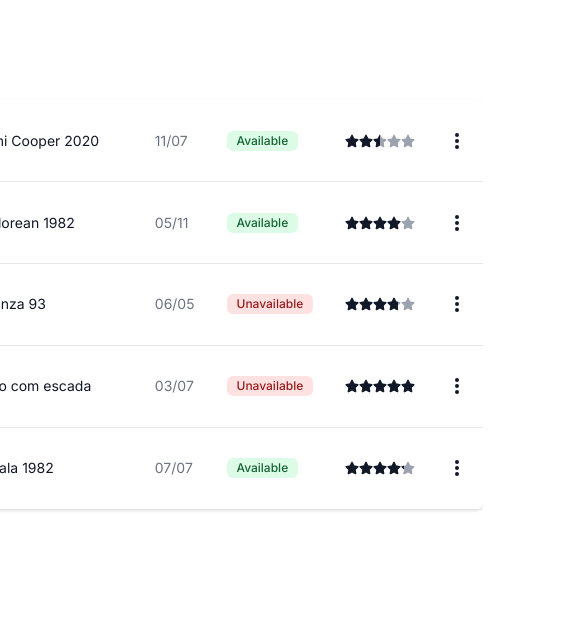
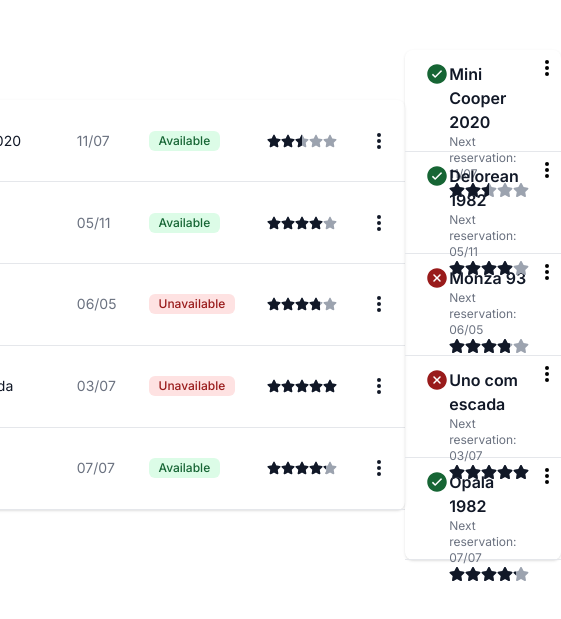
Before and after one commit to guipaex/jet-test, a Next.js app: page / in a window 390 px wide. Shown: the part 117-736 px from the top of the page, 561 px wide, since content can reach past the window. Built offline with nearby package versions, Linux system fonts and the light colour scheme.

Commit message:
:sparkles: feat: add mobile table version

```diff
--- /dev/null
+++ b/app/components/MobileTable/MobileRow.tsx
@@ -0,0 +1,29 @@
+import Rating from "../CellData/Rating";
+import StatusBadge from "../CellData/StatusBadge";
+import TableCell from "./TableCell";
+import ActionsButton from "../CellData/ActionsButton";
+import Image from "next/image";
+
+interface MobileRowProps {
+    data: ItemData,
+    cells: number
+}
+
+export default function MobileRow ( {data}: MobileRowProps ) {
+    return(
+        <tr className="w-full flex gap-2 justify-between items-start border-b-[1px] border-gray-200 py-2 px-4">
+            <TableCell style="mr-5 border-none">
+                <StatusBadge type="icon" status={data.status}/>
+                <Image src={data.imgURL} width={85} height={85} alt={data.name} className="rounded-sm"/>
+            </TableCell>
+            <TableCell style="flex flex-col justify-between flex-grow h-[85px] border-none py-1">
+                <h2 className="text-gray-900 text-base font-semibold">{data.name}</h2>
+                <p className="text-xs font-normal text-gray-500 leading-4">Next reservation: {data.nextReservation}</p>
+                <Rating rating={data.rating}/>
+            </TableCell>
+            <TableCell style="w-2 h-[85px] border-none">
+                <ActionsButton />
+            </TableCell>
+        </tr>
+    )
+}
--- /dev/null
+++ b/app/components/MobileTable/TableCell.tsx
@@ -0,0 +1,12 @@
+interface TableCellProps{
+    style?: string,
+    children: React.ReactNode
+}
+
+export default function TableCell ({style, children}: TableCellProps) {
+    return (
+        <td className={`${style} border-b-[1px] border-gray-200`}>
+            {children}
+        </td>
+    )
+}
--- /dev/null
+++ b/app/components/MobileTable/index.tsx
@@ -0,0 +1,19 @@
+import React from "react"
+import MobileRow from './MobileRow'
+
+interface TableProps {
+    data: ItemData[];
+    heads: string[];
+}
+
+export default function MobileTable({data, heads}: TableProps){
+    return(
+        <table className="shadow rounded-lg w-fit block md:hidden">
+            <tbody>
+            {data.map((item) => {
+                    return <MobileRow key={item.id} data={item} cells={heads.length}/>
+                    })}
+            </tbody>
+        </table>
+    )
+}
--- a/app/page.tsx
+++ b/app/page.tsx
@@ -1,3 +1,4 @@
+import MobileTable from "./components/MobileTable";
 import Table from "./components/Table";
 import db from "./utils/database.json";
 
@@ -6,6 +7,7 @@
   return (
     <main className="flex min-h-screen max-w-[1440px] items-center justify-center bg-white m-auto">
       <Table data={db} heads={heads}/>
+      <MobileTable data={db} heads={heads}/>
     </main>
   );
 }
```
